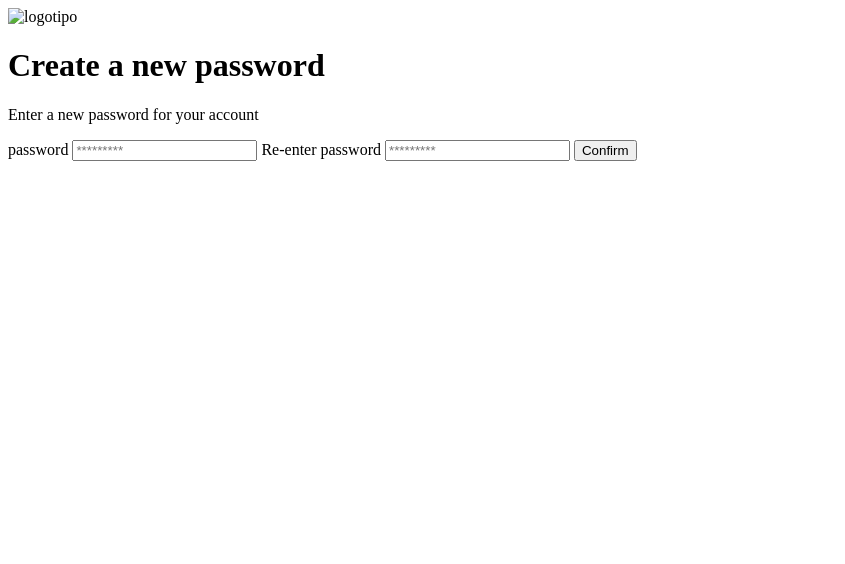
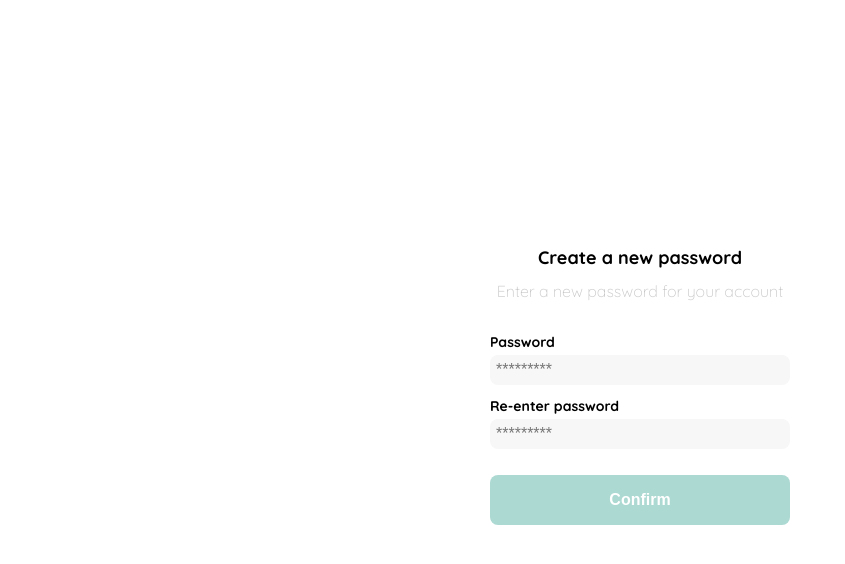
Before and after one commit to dardilar/Yard-Sale, a plain HTML site: page clase1.html in a window 1280 px wide. Shown: the whole page, without its empty margins (0-845 px from the left). Drawn offline with Linux system fonts and the light colour scheme.

Commit message:
Diseño página crear nueva contraseña

```diff
--- a/clase1.html
+++ b/clase1.html
@@ -4,18 +4,22 @@
     <meta charset="UTF-8">
     <meta http-equiv="X-UA-Compatible" content="IE=edge">
     <meta name="viewport" content="width=device-width, initial-scale=1.0">
-    <title>Document</title>
+    <title>New password</title>
+    <link rel="stylesheet" href="./css/clase1.css">
+    <link rel="preconnect" href="https://fonts.googleapis.com">
+    <link rel="preconnect" href="https://fonts.gstatic.com" crossorigin>
+    <link href="https://fonts.googleapis.com/css2?family=Quicksand:wght@300;400;500;700&display=swap" rel="stylesheet">
 </head>
 <body>
     <main class="login">
         <div class="form-container">
-            <img src="" alt="logotipo" class="logo">
+            <img src="./logos/logo_yard_sale.svg" alt="logotipo" class="logo">
 
             <h1 class="title">Create a new password</h1>
             <p class="subtitle">Enter a new password for your account</p>
 
             <form action="" class="form">
-                <label for="password" class="label">password</label>
+                <label for="password" class="label">Password</label>
                 <input type="password" id="password" name="new-password" placeholder="*********" class="input input-password">
 
                 <label for="new-password" class="label">Re-enter password</label>
--- /dev/null
+++ b/css/clase1.css
@@ -0,0 +1,105 @@
+:root {
+    --very-light-pink: #C7C7C7;
+    --hospital-green: #ACD9D2;
+    --white: #FFFFFF;
+    --dark: #232830;
+    --text-input-field: #F7F7F7;
+    --black: #000000;
+    --sm: 1.4rem;
+    --md: 1.6rem;
+    --lg: 1.8rem;
+}
+
+* {
+    box-sizing: border-box;
+    margin: 0;
+    padding: 0;
+}
+
+body {
+    font-family: 'Quicksand', sans-serif;
+}
+
+
+html {
+    font-size: 62.5%;
+}
+
+.login {
+    width: 100%;
+    height: 100vh;
+    display: grid;
+    place-items: center;
+}
+
+.form-container {
+    display: grid;
+    grid-template-rows: auto 1fr auto;
+    width: 30rem;
+}
+
+.logo {
+    width: 15rem;
+    margin-bottom: 4.8rem;
+    justify-self: center;
+    display: none;
+}
+
+.title {
+    font-size: var(--lg);
+    margin-bottom: 1.2rem;
+    text-align: center;
+}
+
+.subtitle {
+    color: var(--very-light-pink);
+    font-size: var(--md);
+    font-weight: 300;
+    margin-top: 0;
+    margin-bottom: 3.2rem;
+    text-align: center;
+}
+
+.form {
+    display: flex;
+    flex-direction: column;
+}
+
+.label {
+    font-size: var(--sm);
+    font-weight: bold;
+    margin-bottom: 0.4rem;
+}
+
+.input {
+    background-color: var(--text-input-field);
+    border: none;
+    border-radius: 0.8rem;
+    height: 3rem;
+    font-size: var(--md);
+    padding: 0.6rem;
+    margin-bottom: 1.2rem;
+}
+
+.primary-button {
+    background-color: var(--hospital-green);
+    border-radius: 0.8rem;
+    border: none;
+    color: var(--white);
+    width: 100%;
+    height: 5rem;
+    cursor: pointer;
+    font-size: var(--md);
+    font-weight: bold;
+}
+
+.login-button {
+    margin-top: 1.4rem;
+    margin-bottom: 3rem;
+}
+
+@media (max-width: 640px) {
+    .logo {
+        display: block;
+    }
+}
```
Also changed, not shown: icons/bt_add_to_cart.svg (renamed from Platzi_YardSale_Icons/bt_add_to_cart.svg), icons/bt_added_to_cart.svg (renamed from Platzi_YardSale_Icons/bt_added_to_cart.svg), icons/email.svg (renamed from Platzi_YardSale_Icons/email.svg), icons/flechita.svg (renamed from Platzi_YardSale_Icons/flechita.svg), icons/icon_close.png (renamed from Platzi_YardSale_Icons/icon_close.png), icons/icon_menu.svg (renamed from Platzi_YardSale_Icons/icon_menu.svg), icons/icon_shopping_cart.svg (renamed from Platzi_YardSale_Icons/icon_shopping_cart.svg), icons/icon_shopping_cart_notification.svg (renamed from Platzi_YardSale_Icons/icon_shopping_cart_notification.svg), logos/favicon_bota_fora.svg (renamed from Platzi_YardSale_Logos/favicon_bota_fora.svg), logos/favicon_yard_sale.svg (renamed from Platzi_YardSale_Logos/favicon_yard_sale.svg), logos/logo_bota_fora.svg (renamed from Platzi_YardSale_Logos/logo_bota_fora.svg), logos/logo_yard_sale.svg (renamed from Platzi_YardSale_Logos/logo_yard_sale.svg).
